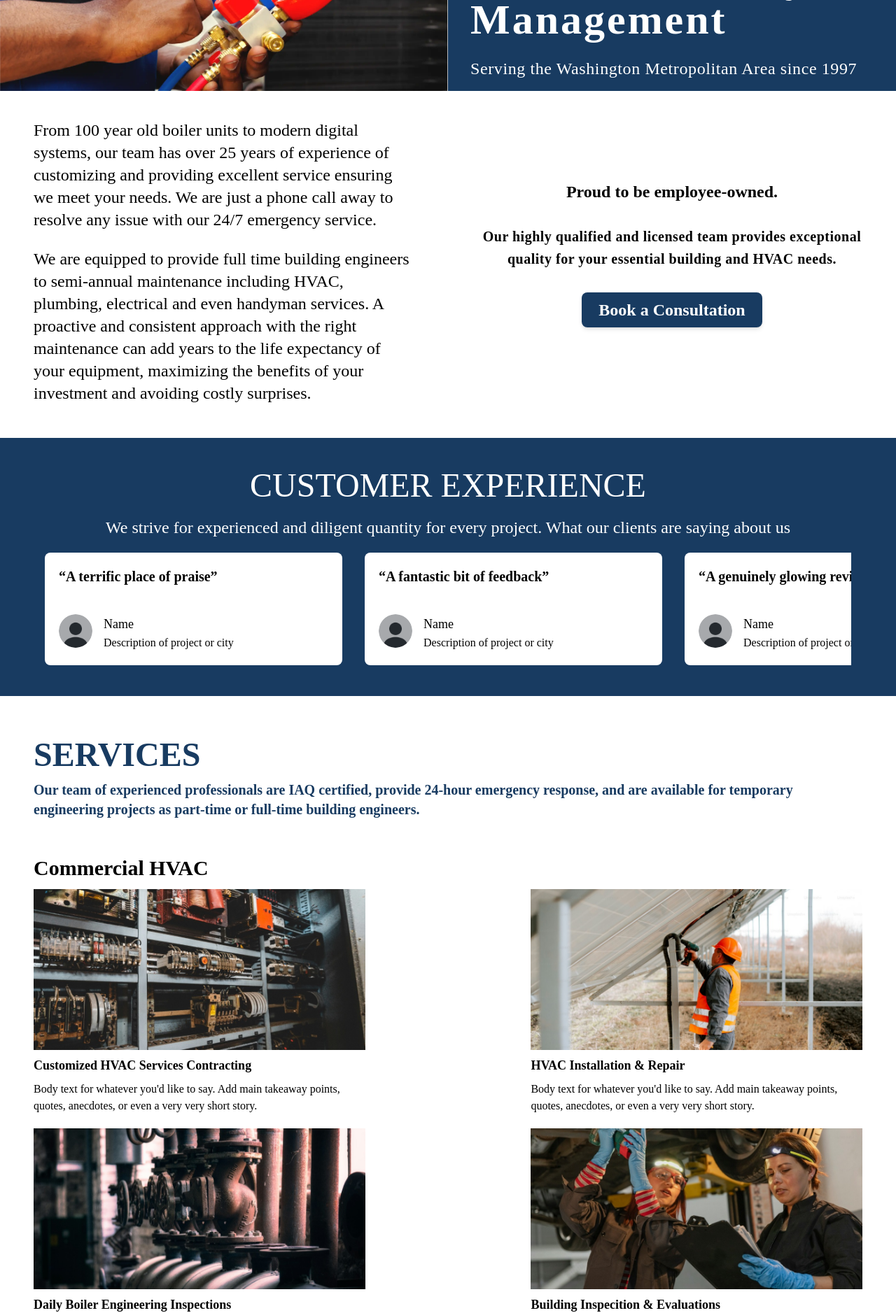
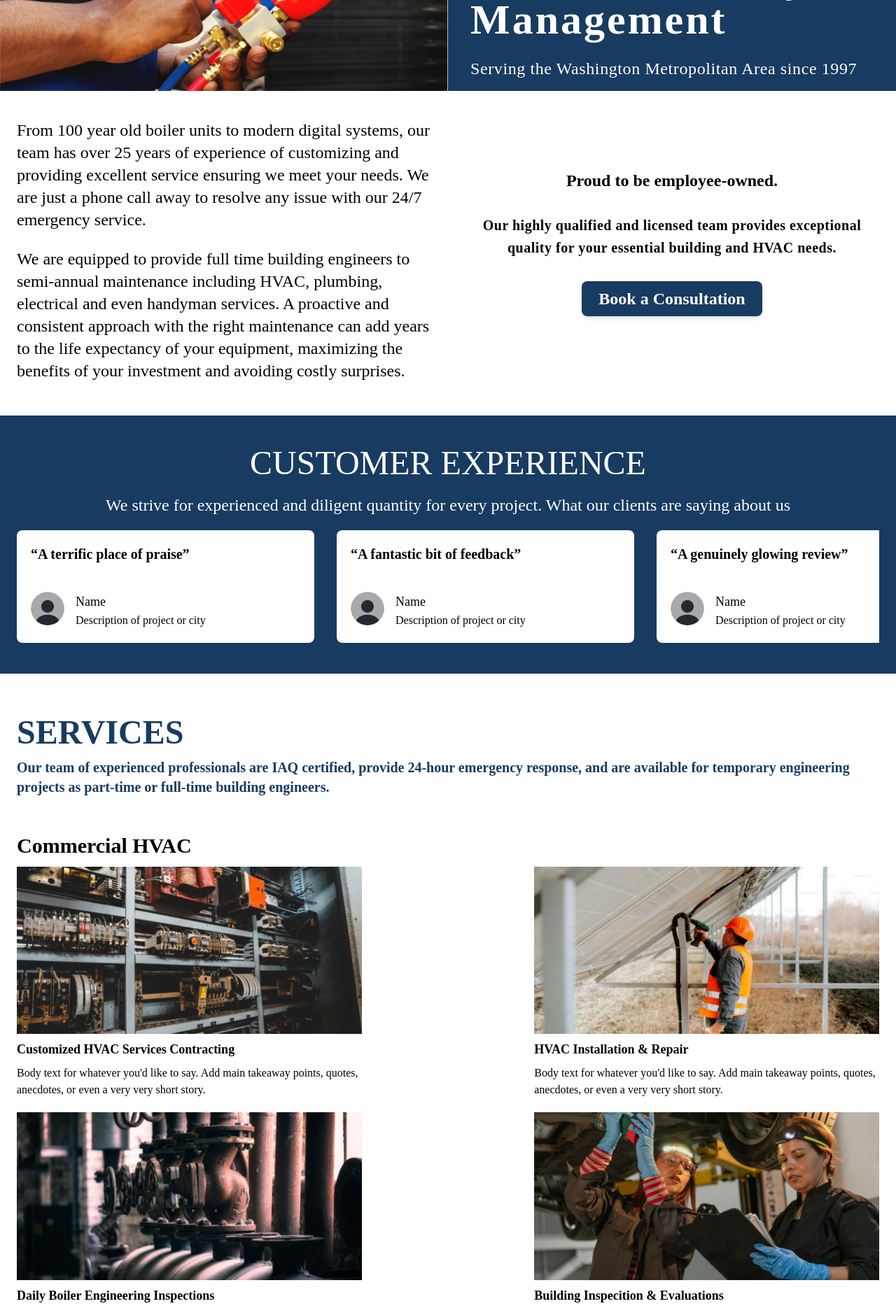
Before and after one commit to vishnu-anantatmula/absi-website, a React (Vite) app: page / in a window 1280 px wide. Shown: the part 320-2197 px from the top of the page at 70% size. Built offline with nearby package versions, Linux system fonts and the light colour scheme.

Commit message:
Content wrapped in containers to have consistency and margins and padding

```diff
--- a/src/Components/BuildingEngineering/BuildingEngineering.tsx
+++ b/src/Components/BuildingEngineering/BuildingEngineering.tsx
@@ -4,7 +4,7 @@ import './buildingEngineering.css';
 export default function BuildingEngineering() {
   return (
     <>
-      <section className="engineering-section" id="engineering">
+      <section className="engineering-section container px-6" id="engineering">
         <div className="pb-10">
           <h1 className="text-2xl lg:text-3xl font-maven leading-9 pb-3 font-semibold">
             Building Engineering
--- a/src/Components/CustomerExperience/CustomerExperience.tsx
+++ b/src/Components/CustomerExperience/CustomerExperience.tsx
@@ -5,7 +5,7 @@ export default function CustomerExperience() {
   return (
     <>
       <div className="bg-BrandBlue py-11">
-        <div className="customer-section">
+        <div className="customer-section container px-6">
           <div className="text-center pb-5">
             <h1 className="text-white text-5xl pb-5 font-hind">
               CUSTOMER EXPERIENCE
--- a/src/Components/FooterSection/Footer.tsx
+++ b/src/Components/FooterSection/Footer.tsx
@@ -4,7 +4,7 @@ import { MobileSection } from './MobileSection';
 
 export function Footer() {
   return (
-    <div className="flex py-8 font-maven">
+    <div className="flex py-11 font-maven container px-6">
       <MobileSection />
       <LogoSection />
       <LinkSection />
--- a/src/Components/FooterSection/LinkSection.tsx
+++ b/src/Components/FooterSection/LinkSection.tsx
@@ -2,7 +2,7 @@ import { Link } from 'react-router-dom';
 
 export function LinkSection() {
   return (
-    <ul className="hidden lg:flex  basis-1/3 pr-12">
+    <ul className="hidden lg:flex basis-1/3">
       <div className="basis-1/2"></div>
       <div className="basis-1/2 flex flex-col justify-center gap-3">
         <li className="font-semibold">Quick Links</li>
--- a/src/Components/FooterSection/MobileSection.tsx
+++ b/src/Components/FooterSection/MobileSection.tsx
@@ -2,7 +2,7 @@ import { FooterIcons } from './FooterIcons';
 
 export function MobileSection() {
   return (
-    <div className="m-auto lg:basis-1/3 lg:pl-12">
+    <div className="m-auto lg:basis-1/3">
       <h1 className="font-bold text-xl mb-2">
         Advanced Building Services, Inc.
       </h1>
--- a/src/Components/HomeSection/About.tsx
+++ b/src/Components/HomeSection/About.tsx
@@ -1,13 +1,13 @@
 export function About() {
   return (
     <>
-      <div className="px-4 md:px-12 mt-4 font-maven text-xl xl:text-2xl leading-8">
+      <div className="px-6 mt-4 font-maven text-xl xl:text-2xl leading-8">
         From 100 year old boiler units to modern digital systems, our team has
         over 25 years of experience of customizing and providing excellent
         service ensuring we meet your needs. We are just a phone call away to
         resolve any issue with our 24/7 emergency service.
       </div>
-      <div className="px-4 md:px-12 font-maven text-xl xl:text-2xl leading-8">
+      <div className="px-6 font-maven text-xl xl:text-2xl leading-8">
         We are equipped to provide full time building engineers to semi-annual
         maintenance including HVAC, plumbing, electrical and even handyman
         services. A proactive and consistent approach with the right maintenance
--- a/src/Components/HomeSection/Booking.tsx
+++ b/src/Components/HomeSection/Booking.tsx
@@ -6,7 +6,7 @@ export function Booking() {
   };
 
   return (
-    <div className="grid place-items-center gap-8 px-4 md:px-12 mt-4 mb-2 font-maven">
+    <div className="grid place-items-center px-6 gap-8 mt-4 mb-2 font-maven">
       <div className="xl:basis-full">
         <h2 className="font-semibold text-2xl">Proud to be employee-owned.</h2>
       </div>
--- a/src/Components/HomeSection/Consultations.tsx
+++ b/src/Components/HomeSection/Consultations.tsx
@@ -11,7 +11,8 @@ export function Consultations({ description, buttonText }: Props) {
   };
 
   return (
-    <div className="grid place-items-center bg-blue-950 text-white py-11 gap-8 px-6 font-maven">
+    <div className="bg-blue-950 text-white py-11 font-maven">
+      <div className="grid place-items-center gap-8 px-6 container">
         <p className="text-center text-2xl lg:text-3xl tracking-wider">
           {description}
         </p>
@@ -22,5 +23,6 @@ export function Consultations({ description, buttonText }: Props) {
           {buttonText}
         </Link>
       </div>
+    </div>
   );
 }
--- a/src/Components/HomeSection/LandingPage.tsx
+++ b/src/Components/HomeSection/LandingPage.tsx
@@ -10,7 +10,7 @@ export function LandingPage() {
         <HeroImage />
         <Banner />
       </div>
-      <div className="lg:hidden">
+      <div className="lg:hidden container">
         <div className="grid place-items-center gap-6">
           <Booking />
         </div>
@@ -18,7 +18,7 @@ export function LandingPage() {
           <About />
         </div>
       </div>
-      <div className="hidden lg:flex">
+      <div className="hidden lg:flex container">
         <div className="grid gap-6 mt-6 basis-1/2">
           <About />
         </div>
--- a/src/Components/HomeSection/NavBar.tsx
+++ b/src/Components/HomeSection/NavBar.tsx
@@ -16,7 +16,7 @@ export function NavBar({ isOpen, setIsOpen }: Props) {
   const [isPortalActive, setIsPortalActive] = useState(false);
 
   return (
-    <div>
+    <>
       <div className="container py-4 font-maven">
         <header className="px-6 relative">
           <div className="flex justify-between">
@@ -80,6 +80,6 @@ export function NavBar({ isOpen, setIsOpen }: Props) {
       </div>
       <Outlet />
       <Footer />
-    </div>
+    </>
   );
 }
--- a/src/Components/ServicesSection/Services.tsx
+++ b/src/Components/ServicesSection/Services.tsx
@@ -5,7 +5,7 @@ export default function Services() {
   return (
     <>
       <section
-        className="service-section px-4 md:px-12 font-maven"
+        className="service-section container px-6 font-maven"
         id="services">
         <div className="pb-10">
           <h1 className="font-semibold text-3xl lg:text-5xl leading-9 py-3 text-blue-950">
```
Lines whose indentation alone changed are shown as unchanged.
